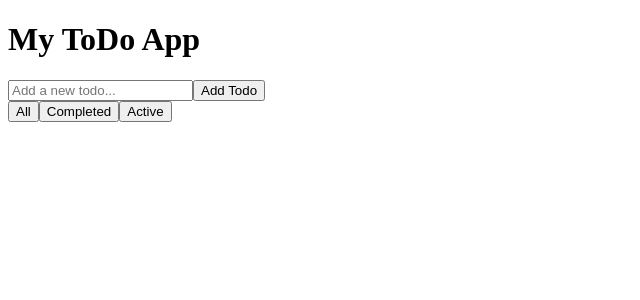
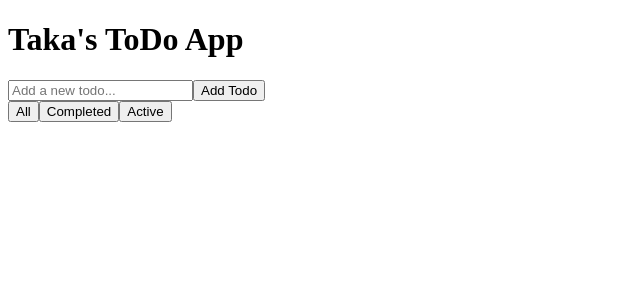
Before and after one commit to takayuki-nakamura7/todo-in-TS, a Next.js app: page / in a window 1280 px wide. Shown: the top 300 px of the page, without its empty margins (0-640 px from the left). Built offline with nearby package versions, Linux system fonts and the light colour scheme.

Commit message:
Change title

```diff
--- a/pages/index.tsx
+++ b/pages/index.tsx
@@ -45,7 +45,7 @@ const Home: React.FC = () => {
 
   return (
     <div>
-      <h1>My ToDo App</h1>
+      <h1>Taka's ToDo App</h1>
       <input
         type="text"
         value={inputValue}
```
